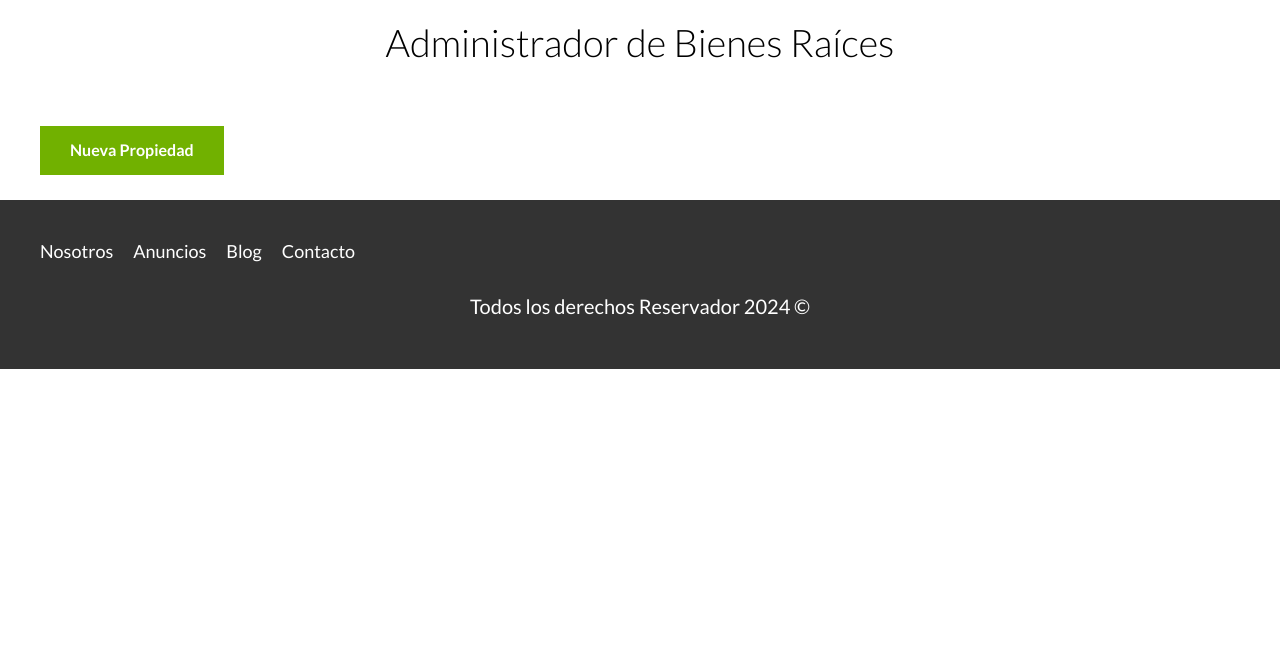
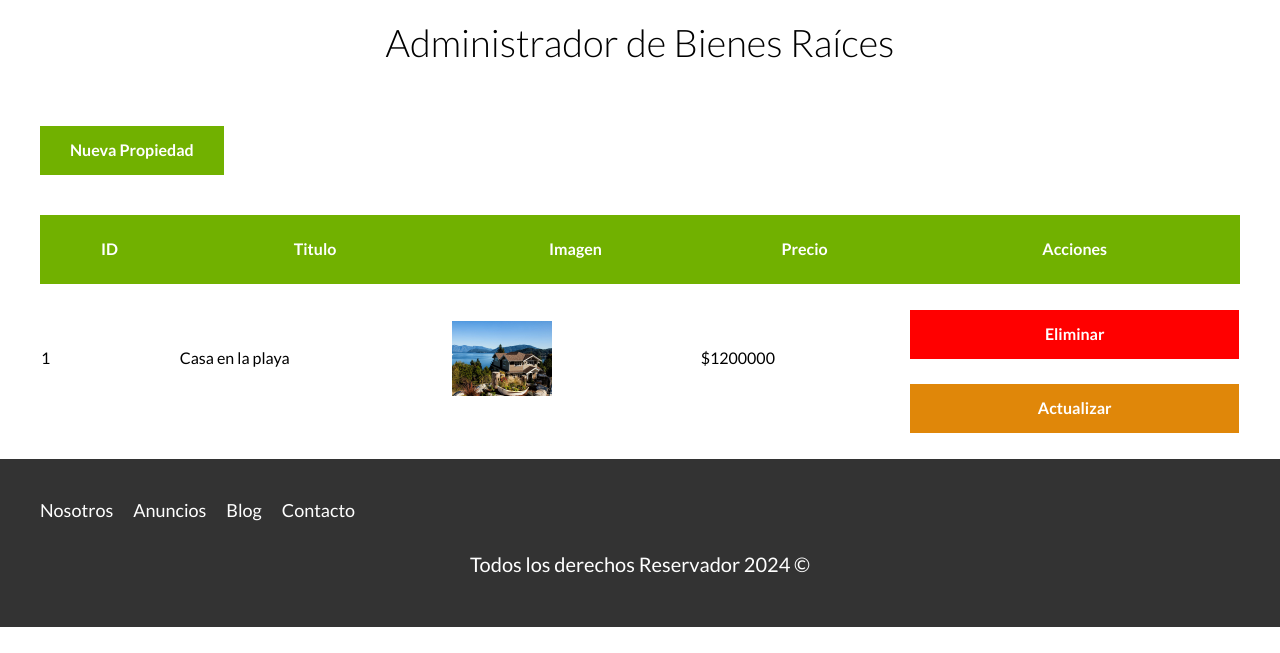
Before and after one commit to Miunich/CSS-Html5-Study, a PHP site: page /admin in a window 1280 px wide. Shown: the part 147-800 px from the top of the page. Run offline with PHP 8.4, Linux system fonts and the light colour scheme.

Commit message:
Creación y preparación para la lista de propiedades

```diff
--- a/bienesraices_inicio/admin/index.php
+++ b/bienesraices_inicio/admin/index.php
@@ -1,12 +1,58 @@
 <?php
+
+//importar la conexion
+
+
+//Escribir el query
+
+
+//Consultar la base de datos
+
+
+//Muestra mensaje condicional
+$resultado = $_GET['resultado'] ?? null;
+// echo"<pre>";
+// var_dump($resultado);
+// echo "</pre>";
+// exit();
+
+//incluye un template
 include '../includes/templates/header.php';
 ?>
 
 
 <main class="contenedor seccion">
     <h1>Administrador de Bienes Raíces</h1>
+    <?php if($resultado == '1'): ?>
+        <p class="alerta exito">Anuncio creado correctamente</p>
+     <?php endif ?>
 
     <a href="/admin/propiedades/crear.php" class="boton boton-verde" > Nueva Propiedad</a>
+
+    <table class="propiedades">
+        <thead>
+            <tr>
+            <th>ID</th>
+            <th>Titulo</th>
+            <th>Imagen</th>
+            <th>Precio</th>
+            <th>Acciones</th>
+            </tr>
+        </thead>
+
+        <tbody><!--Mostrar los resultados-->
+            <tr>
+                <td>1</td>
+                <td>Casa en la playa</td>
+                <td> <img src="/imagenes/anuncio1.jpg" alt="" class="imagen-tabla"></td>
+                <td>$1200000</td>
+                <td>
+                    <a href="#" class="boton-rojo-block">Eliminar</a>
+                    <a href="#" class="boton-amarillo-block">Actualizar</a>
+                </td>
+            </tr>
+        </tbody>
+    </table>
 </main>
 
 <footer class="footer seccion">
@@ -19,6 +65,7 @@ include '../includes/templates/header.php';
     <p class="copyright">Todos los derechos Reservador 2024 &copy;</p>
 </footer>
 <script src="/build/js/bundle.min.js"></script>
-</body>
+<?php
+    //Cerrar la conexion
 
-</html>
+?>
--- a/bienesraices_inicio/build/css/app.css
+++ b/bienesraices_inicio/build/css/app.css
@@ -426,6 +426,23 @@ h4 {
   cursor: pointer;
 }
 
+.boton-rojo-block {
+  background-color: #FF0000;
+  color: #FFFFFF;
+  font-weight: 700;
+  text-decoration: none;
+  padding: 1rem 3rem;
+  text-align: center;
+  margin-top: 2.5rem;
+  display: block;
+  border: none;
+  background-color: #FF0000;
+}
+.boton-rojo-block:hover {
+  background-color: #cc0000;
+  cursor: pointer;
+}
+
 .dark-mode {
   background-color: rgb(25.5, 25.5, 25.5);
 }
@@ -845,5 +862,24 @@ h4 {
 .alerta.error {
   background-color: #FF0000;
 }
+.alerta.exito {
+  background-color: #71B100;
+}
+
+table.propiedades {
+  margin-top: 4rem;
+  width: 100%;
+  border-spacing: 0;
+}
+table.propiedades thead {
+  background-color: #71B100;
+}
+table.propiedades thead th {
+  color: #FFFFFF;
+  padding: 2rem;
+}
+table.propiedades .imagen-tabla {
+  width: 10rem;
+}
 
 /*# sourceMappingURL=app.css.map */
--- a/bienesraices_inicio/src/scss/base/_botones.scss
+++ b/bienesraices_inicio/src/scss/base/_botones.scss
@@ -11,3 +11,8 @@
     @include boton($verde,inline-block);
     background-color: $verde;
 }
+
+.boton-rojo-block{
+    @include boton($rojo,block);
+    background-color: $rojo;
+}
--- a/bienesraices_inicio/src/scss/internas/_admin.scss
+++ b/bienesraices_inicio/src/scss/internas/_admin.scss
@@ -8,4 +8,25 @@
     &.error {
         background-color: $rojo;
     }
+
+    &.exito {
+        background-color: $verde;
+    }
 }
+table.propiedades{
+    margin-top: 4rem;
+    width: 100%;
+    border-spacing: 0;
+
+    thead{
+        background-color: $verde;
+
+        th{
+            color: $blanco;
+            padding: 2rem;
+        }
+    }
+    .imagen-tabla{
+        width: 10rem;
+    }
+}
```
Also changed, not shown: bienesraices_inicio/admin/propiedades/crear.php (+43 -4 lines), bienesraices_inicio/imagenes/anuncio1.jpg (added), bienesraices_inicio/imagenes/anuncio3.jpg (added), bienesraices_inicio/imagenes/anuncio4.jpg (added), bienesraices_inicio/imagenes/destacada2.jpg (added), bienesraices_inicio/imagenes/destacada3.jpg (added), 1 other file.
